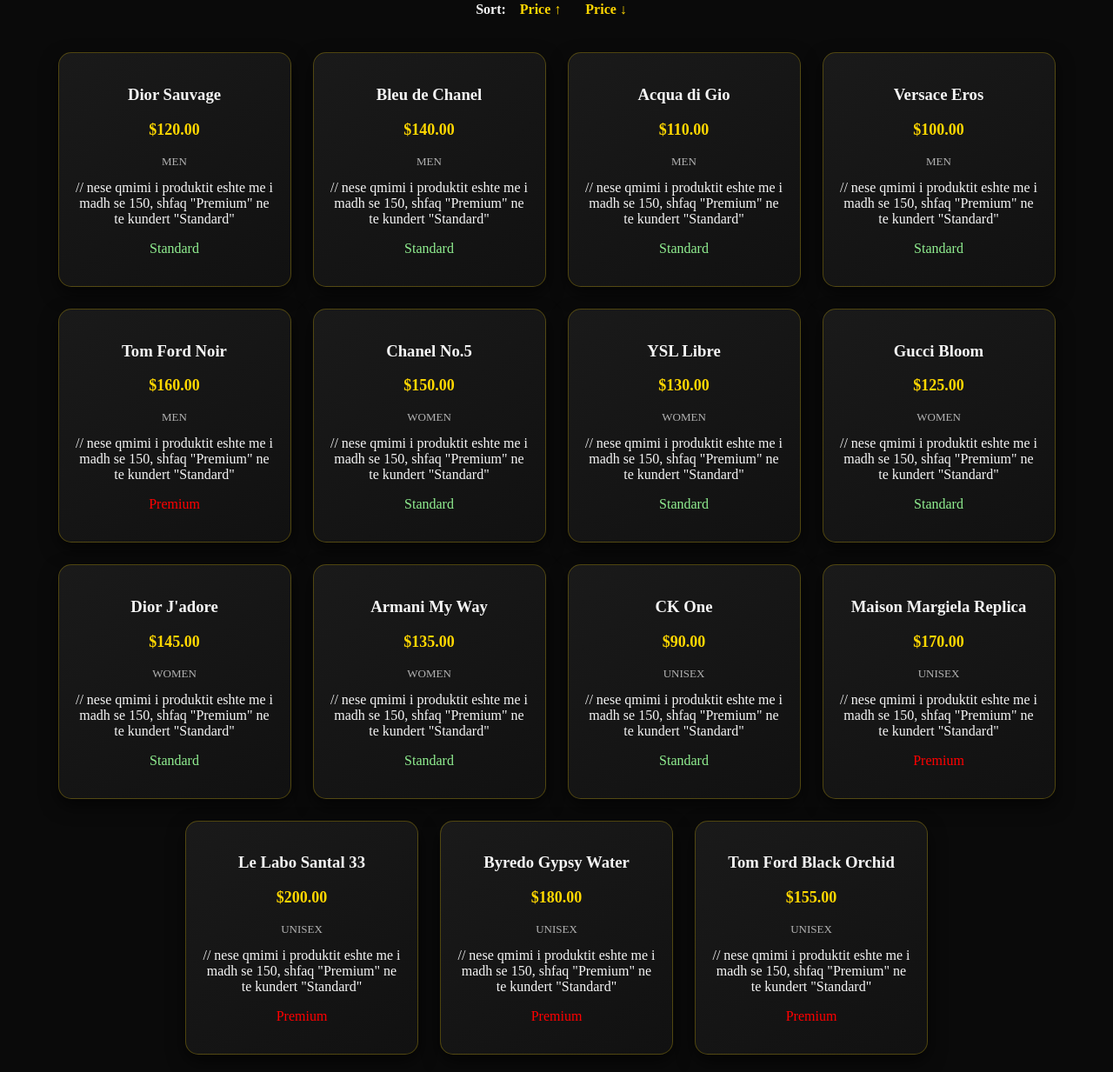
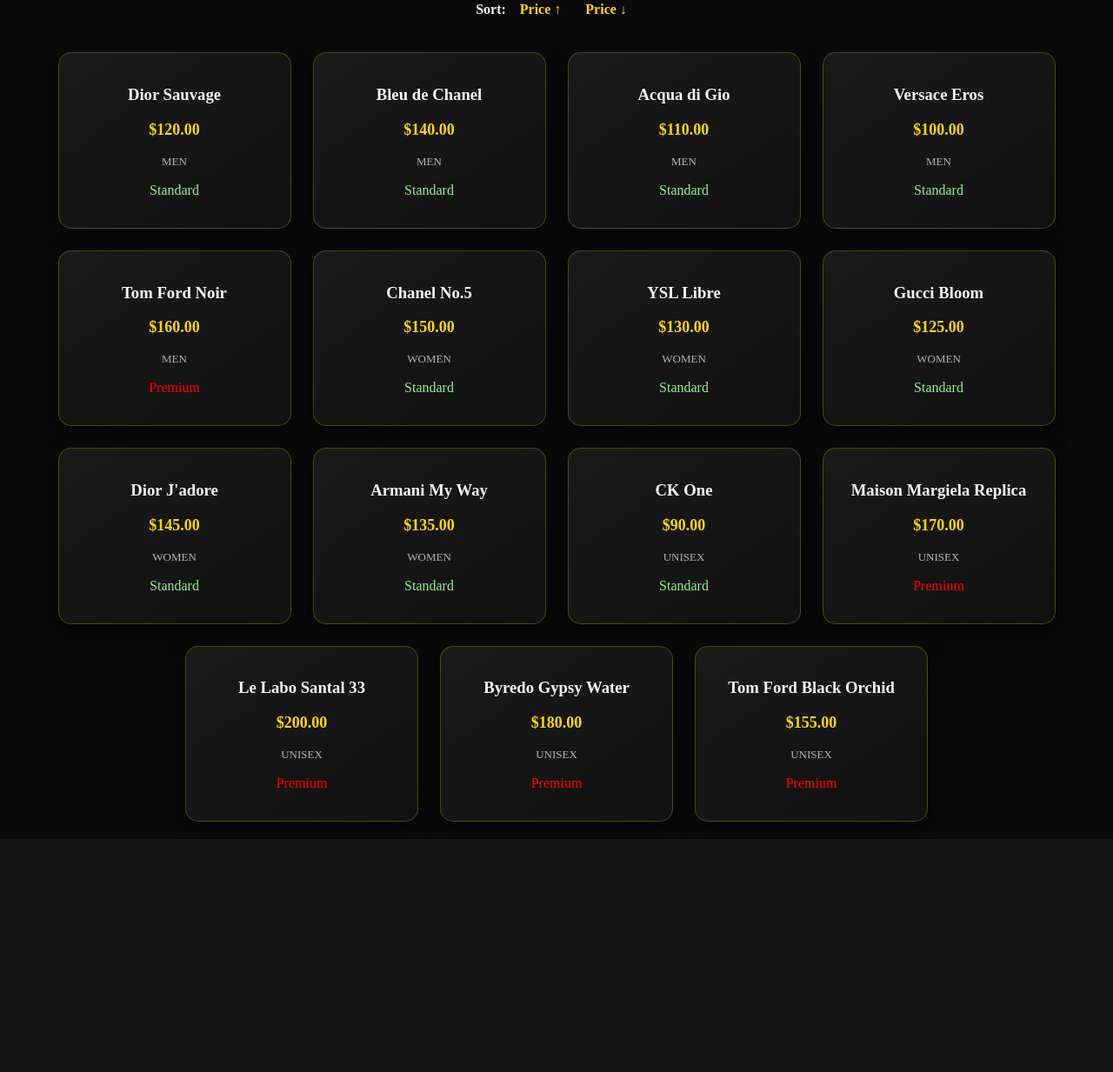
Before and after one commit to AlketaThacii/PerfumeStore_20, a PHP site: page /pages/products.php in a window 1280 px wide. Shown: the part 122-1355 px from the top of the page at 87% size. After the commit the page ends 1087 px from the top, so only its background shows below. Run offline with PHP 8.4, Linux system fonts and the light colour scheme.

Commit message:
permerisim

```diff
--- a/assets/css/products.css
+++ b/assets/css/products.css
@@ -32,7 +32,7 @@ h1 {
     text-shadow: 0 0 10px gold;
 }
 
-.container {
+.container3 {
     display: flex;
     flex-wrap: wrap;
     gap: 25px;
--- a/pages/products.php
+++ b/pages/products.php
@@ -40,7 +40,7 @@ if ($order) {
 
 </div>
 
-<div class="container">
+<div class="container3">
 
 <?php if (!empty($filteredProducts)): ?>
 
@@ -56,7 +56,7 @@ if ($order) {
             <p class="category">
                 <?= strtoupper($product->getCategory()); ?>
             </p>
-   // nese qmimi i produktit eshte me i madh se 150, shfaq "Premium" ne te kundert "Standard"
+
             <?php if ((float)$product->getPrice() > 150): ?>
                 <p style="color:red;">Premium</p>
             <?php else: ?>
```
